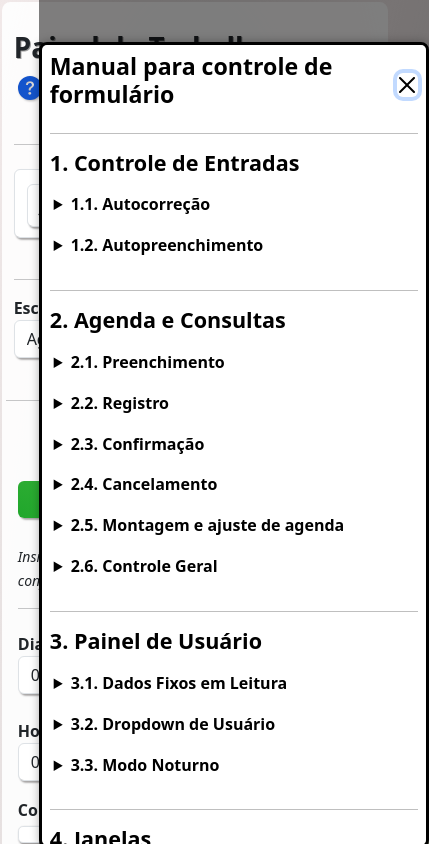
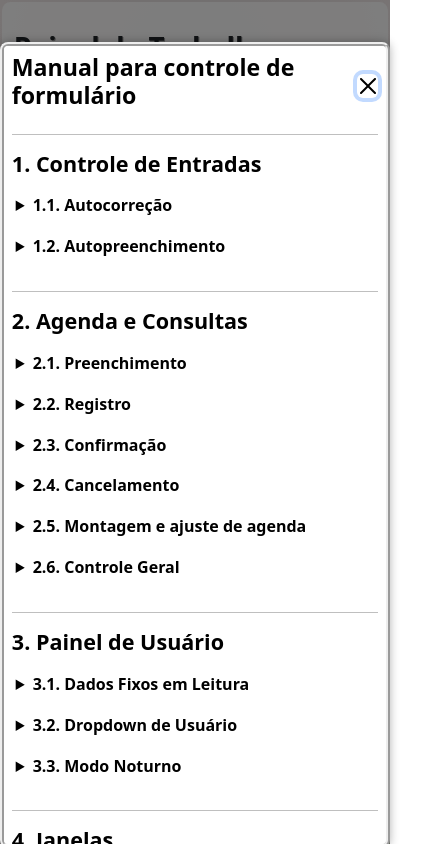
Before and after one commit to aronboliveira/prossaude-client-app, a Next.js app: page /panel in a window 390 px wide. Both pictures are taken after a click on the button 29 px from the left and 87 px from the top of the page. Shown: the top 844 px of the page, 429 px wide, since content can reach past the window. Built offline with nearby package versions, Linux system fonts and the light colour scheme.

Commit message:
adjust style to tipsDlg in panel

```diff
--- a/src/styles/locals/panelPageStyle.scss
+++ b/src/styles/locals/panelPageStyle.scss
@@ -146,5 +146,9 @@ body {
       align-self: auto;
       max-width: 82vw;
     }
+    #tipsDlg {
+      left: 0%;
+      border: ridge 0.3rem;
+    }
   }
 }
```
